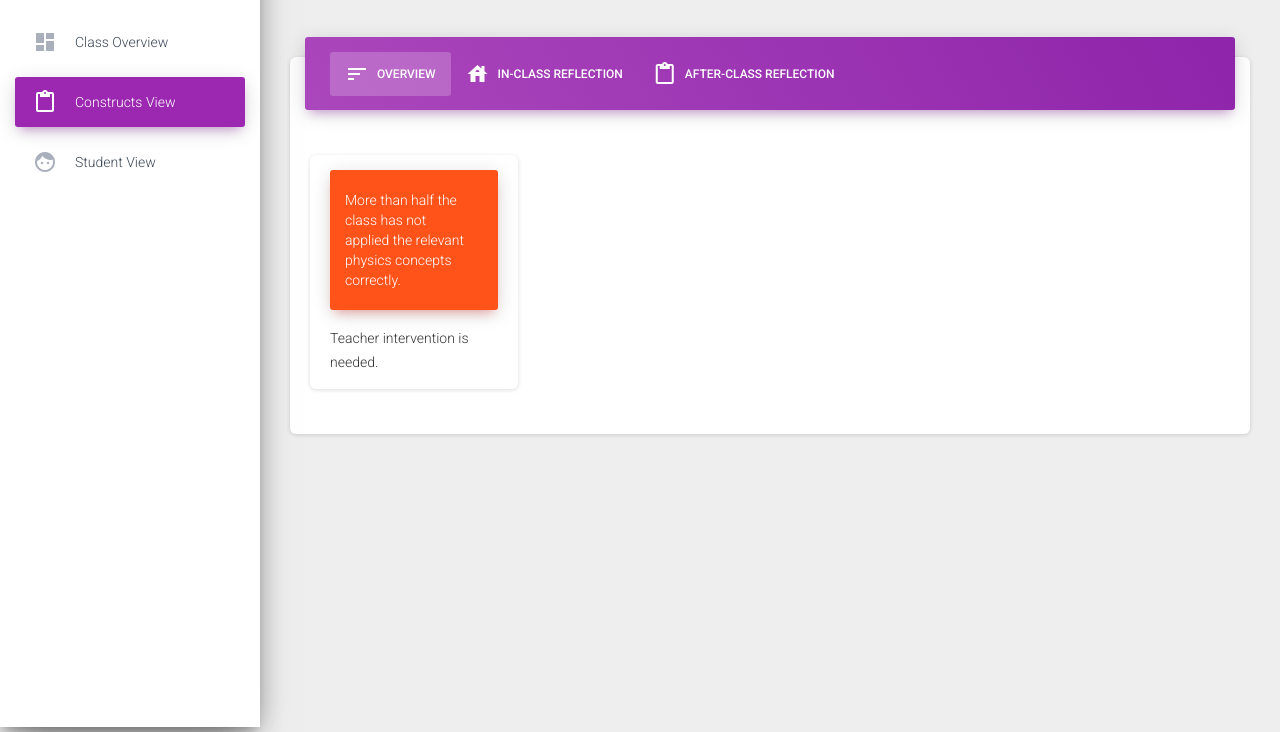
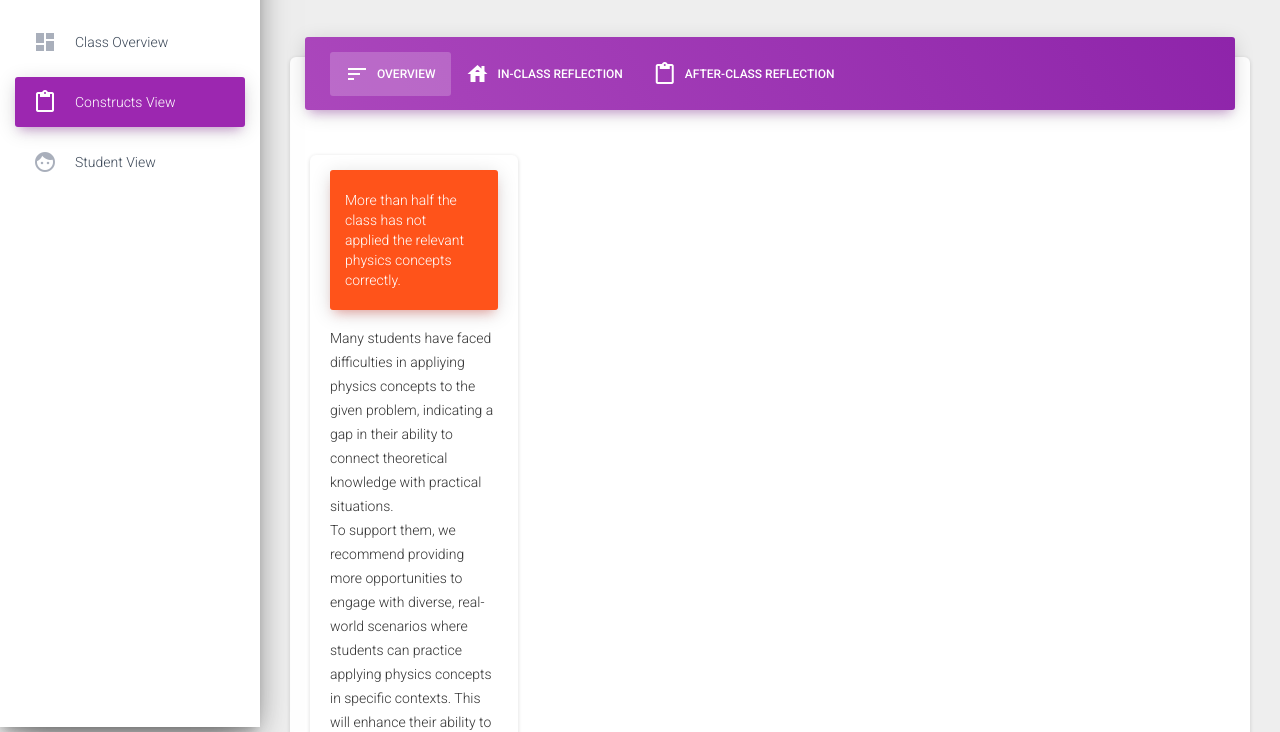
Before and after one commit to manishakhulbe/manishakhulbe.github.io, a plain HTML site: page phys/tasks.html in a window 1280 px wide. Shown: the part 73-805 px from the top of the page. Drawn offline with nearby package versions, Linux system fonts and the light colour scheme; some packages are replaced by stand-ins of ours.

Commit message:
added prompt to action

```diff
--- a/phys/tasks.html
+++ b/phys/tasks.html
@@ -116,7 +116,8 @@
                               <div class="alert alert-danger">
                                 <span>More than half the class has not applied the relevant physics concepts correctly.</span>
                               </div>
-                              Teacher intervention is needed.
+                              Many students have faced difficulties in appliying physics concepts to the given problem, indicating a gap in their ability to connect theoretical knowledge with practical situations.
+                              <br>To support them, we recommend providing more opportunities to engage with diverse, real-world scenarios where students can practice applying physics concepts in specific contexts. This will enhance their ability to see the practical implications of theoretical knowledge.
                             </div>
                           </div>
                         </div>
@@ -161,6 +162,8 @@
                               <div class="alert alert-danger" role="alert">
                                 More than half the class (12 students) has not applied the relevant physics concepts correctly.
                               </div>
+                              Many students have faced difficulties in appliying physics concepts to the given problem, indicating a gap in their ability to connect theoretical knowledge with practical situations.
+                              <br>To support them, we recommend providing more opportunities to engage with diverse, real-world scenarios where students can practice applying physics concepts in specific contexts. This will enhance their ability to see the practical implications of theoretical knowledge.
                             </div>
                           </div>
                         </div>
```
